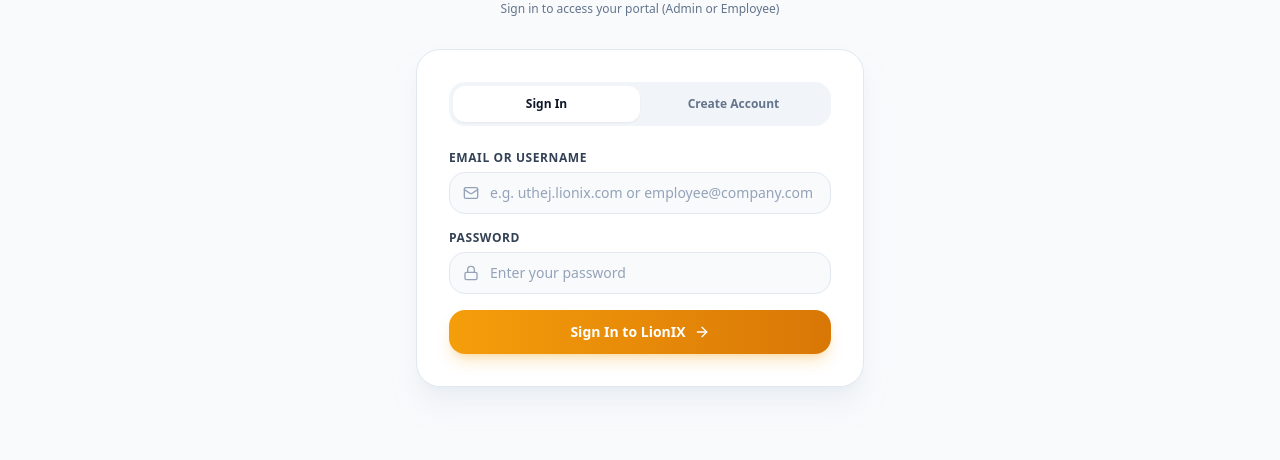
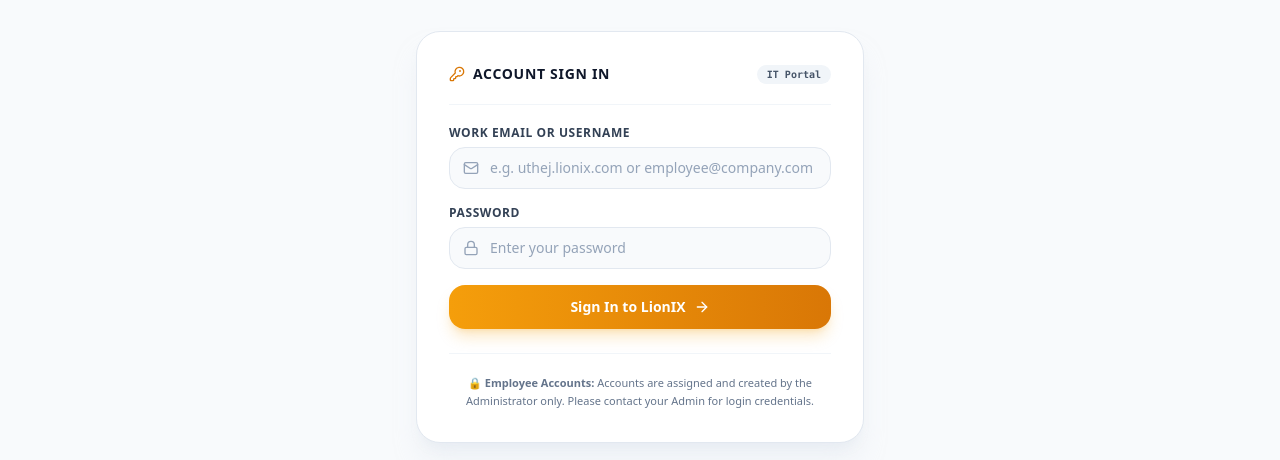
Before and after one commit to LingamalluRitesh/lionix-task-report, a React (Vite) app in the folder client/: page / in a window 1280 px wide. Shown: the part 284-744 px from the top of the page. Built offline with nearby package versions, Linux system fonts and the light colour scheme; no server answers.

Commit message:
feat: Remove public create account tab and enforce admin-only employee creation

```diff
--- a/client/src/components/Auth/EmployeeAuth.jsx
+++ b/client/src/components/Auth/EmployeeAuth.jsx
@@ -1,14 +1,10 @@
 import React, { useState } from 'react';
-import { Mail, Lock, User, ArrowRight, AlertCircle, Flame, Building2 } from 'lucide-react';
+import { Mail, Lock, ArrowRight, AlertCircle, Flame, ShieldAlert, KeyRound } from 'lucide-react';
 
 export const UnifiedAuth = ({ onLoginSuccess }) => {
-  const [isRegister, setIsRegister] = useState(false);
   const [formData, setFormData] = useState({
-    name: '',
     identifier: '',
-    password: '',
-    role: '',
-    department: 'IT'
+    password: ''
   });
   const [error, setError] = useState('');
   const [loading, setLoading] = useState(false);
@@ -19,24 +15,6 @@
     setLoading(true);
 
     try {
-      if (isRegister) {
-        const res = await fetch('/api/auth/register', {
-          method: 'POST',
-          headers: { 'Content-Type': 'application/json' },
-          body: JSON.stringify({
-            name: formData.name.trim(),
-            email: formData.identifier.trim(),
-            password: formData.password,
-            role: formData.role.trim() || 'Software Engineer',
-            department: formData.department || 'IT'
-          })
-        });
-        const data = await res.json();
-        if (!data.success) {
-          throw new Error(data.error || 'Failed to create account');
-        }
-        onLoginSuccess(data.user);
-      } else {
       const res = await fetch('/api/auth/login', {
         method: 'POST',
         headers: { 'Content-Type': 'application/json' },
@@ -50,7 +28,6 @@
         throw new Error(data.error || 'Invalid username/email or password');
       }
       onLoginSuccess(data.user);
-      }
     } catch (err) {
       setError(err.message);
     } finally {
@@ -79,30 +56,16 @@
 
         {/* White Card */}
         <div className="bg-white border border-slate-200 rounded-3xl shadow-xl shadow-slate-200/50 p-8">
-          {/* Tab Switcher */}
-          <div className="flex p-1 bg-slate-100 rounded-2xl mb-6">
-            <button
-              type="button"
-              onClick={() => { setIsRegister(false); setError(''); }}
-              className={`flex-1 py-2.5 text-xs font-bold rounded-xl transition-all ${
-                !isRegister
-                  ? 'bg-white text-slate-900 shadow-sm'
-                  : 'text-slate-500 hover:text-slate-900'
-              }`}
-            >
-              Sign In
-            </button>
-            <button
-              type="button"
-              onClick={() => { setIsRegister(true); setError(''); }}
-              className={`flex-1 py-2.5 text-xs font-bold rounded-xl transition-all ${
-                isRegister
-                  ? 'bg-white text-slate-900 shadow-sm'
-                  : 'text-slate-500 hover:text-slate-900'
-              }`}
-            >
-              Create Account
-            </button>
+          <div className="flex items-center justify-between pb-5 mb-5 border-b border-slate-100">
+            <div className="flex items-center gap-2">
+              <KeyRound className="w-4 h-4 text-amber-600" />
+              <h2 className="text-sm font-extrabold text-slate-900 uppercase tracking-wider">
+                Account Sign In
+              </h2>
+            </div>
+            <span className="text-[10px] font-bold px-2.5 py-0.5 rounded-full bg-slate-100 text-slate-600 font-mono">
+              IT Portal
+            </span>
           </div>
 
           {error && (
@@ -113,70 +76,16 @@
           )}
 
           <form onSubmit={handleSubmit} className="space-y-4">
-            {isRegister && (
-              <>
             <div>
               <label className="block text-xs font-bold text-slate-700 uppercase tracking-wider mb-1.5">
-                    Full Name
-                  </label>
-                  <div className="relative">
-                    <User className="w-4 h-4 text-slate-400 absolute left-3.5 top-1/2 -translate-y-1/2" />
-                    <input
-                      type="text"
-                      required
-                      placeholder="e.g. Alex Rivera"
-                      value={formData.name}
-                      onChange={(e) => setFormData({ ...formData, name: e.target.value })}
-                      className="w-full pl-10 pr-4 py-2.5 text-sm bg-slate-50 border border-slate-200 rounded-2xl text-slate-900 placeholder:text-slate-400 focus:bg-white focus:ring-2 focus:ring-amber-500 focus:border-transparent focus:outline-none transition-all font-medium"
-                    />
-                  </div>
-                </div>
-
-                <div className="grid grid-cols-2 gap-3">
-                  <div>
-                    <label className="block text-xs font-bold text-slate-700 uppercase tracking-wider mb-1.5">
-                      Role / Title
-                    </label>
-                    <input
-                      type="text"
-                      placeholder="e.g. Developer"
-                      value={formData.role}
-                      onChange={(e) => setFormData({ ...formData, role: e.target.value })}
-                      className="w-full px-3.5 py-2.5 text-sm bg-slate-50 border border-slate-200 rounded-2xl text-slate-900 placeholder:text-slate-400 focus:bg-white focus:ring-2 focus:ring-amber-500 focus:border-transparent focus:outline-none transition-all font-medium"
-                    />
-                  </div>
-                  <div>
-                    <label className="block text-xs font-bold text-slate-700 uppercase tracking-wider mb-1.5">
-                      Department
-                    </label>
-                    <select
-                      value={formData.department}
-                      onChange={(e) => setFormData({ ...formData, department: e.target.value })}
-                      className="w-full px-3 py-2.5 text-xs bg-slate-50 border border-slate-200 rounded-2xl text-slate-900 focus:bg-white focus:ring-2 focus:ring-amber-500 focus:outline-none font-bold text-amber-900"
-                    >
-                      <option value="IT">IT</option>
-                      <option value="IT - Software Development">IT - Software Development</option>
-                      <option value="IT - Quality Assurance">IT - Quality Assurance</option>
-                      <option value="IT - Infrastructure & Cloud">IT - Infrastructure & Cloud</option>
-                      <option value="IT - Cyber Security">IT - Cyber Security</option>
-                      <option value="IT - Data & Analytics">IT - Data & Analytics</option>
-                      <option value="IT - Support & Operations">IT - Support & Operations</option>
-                    </select>
-                  </div>
-                </div>
-              </>
-            )}
-
-            <div>
-              <label className="block text-xs font-bold text-slate-700 uppercase tracking-wider mb-1.5">
-                {isRegister ? 'Work Email Address' : 'Email or Username'}
+                Work Email or Username
               </label>
               <div className="relative">
                 <Mail className="w-4 h-4 text-slate-400 absolute left-3.5 top-1/2 -translate-y-1/2" />
                 <input
                   type="text"
                   required
-                  placeholder={isRegister ? "name@company.com" : "e.g. uthej.lionix.com or employee@company.com"}
+                  placeholder="e.g. uthej.lionix.com or employee@company.com"
                   value={formData.identifier}
                   onChange={(e) => setFormData({ ...formData, identifier: e.target.value })}
                   className="w-full pl-10 pr-4 py-2.5 text-sm bg-slate-50 border border-slate-200 rounded-2xl text-slate-900 placeholder:text-slate-400 focus:bg-white focus:ring-2 focus:ring-amber-500 focus:border-transparent focus:outline-none transition-all font-medium"
@@ -210,12 +119,19 @@
                 <span>Verifying...</span>
               ) : (
                 <>
-                  <span>{isRegister ? 'Create IT Account' : 'Sign In to LionIX'}</span>
+                  <span>Sign In to LionIX</span>
                   <ArrowRight className="w-4 h-4" />
                 </>
               )}
             </button>
           </form>
+
+          {/* Admin Managed Notice */}
+          <div className="mt-6 pt-5 border-t border-slate-100 text-center">
+            <p className="text-[11px] text-slate-500 leading-relaxed">
+              🔒 <strong>Employee Accounts:</strong> Accounts are assigned and created by the Administrator only. Please contact your Admin for login credentials.
+            </p>
+          </div>
         </div>
       </div>
     </div>
```
Lines whose indentation alone changed are shown as unchanged.
